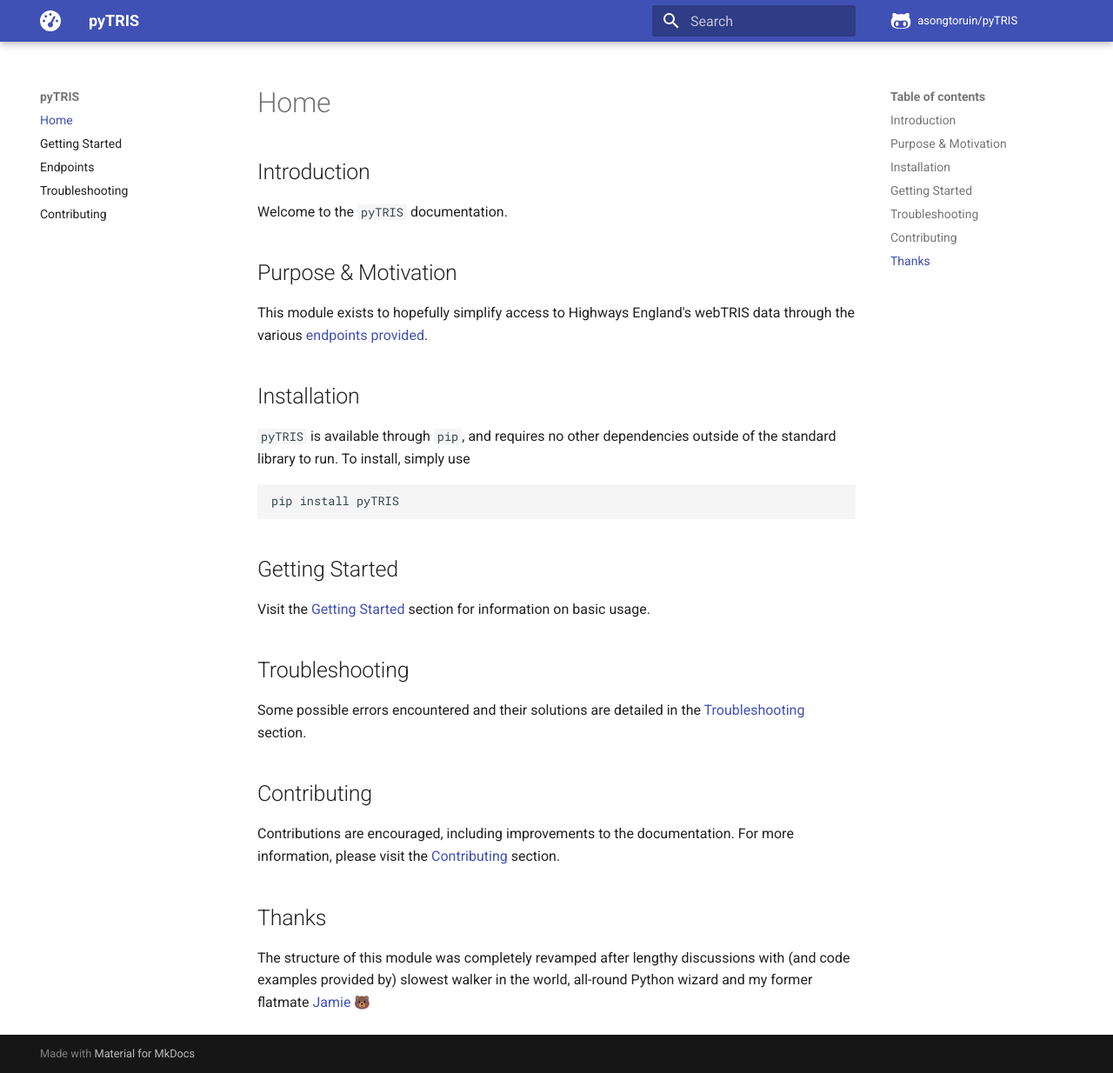
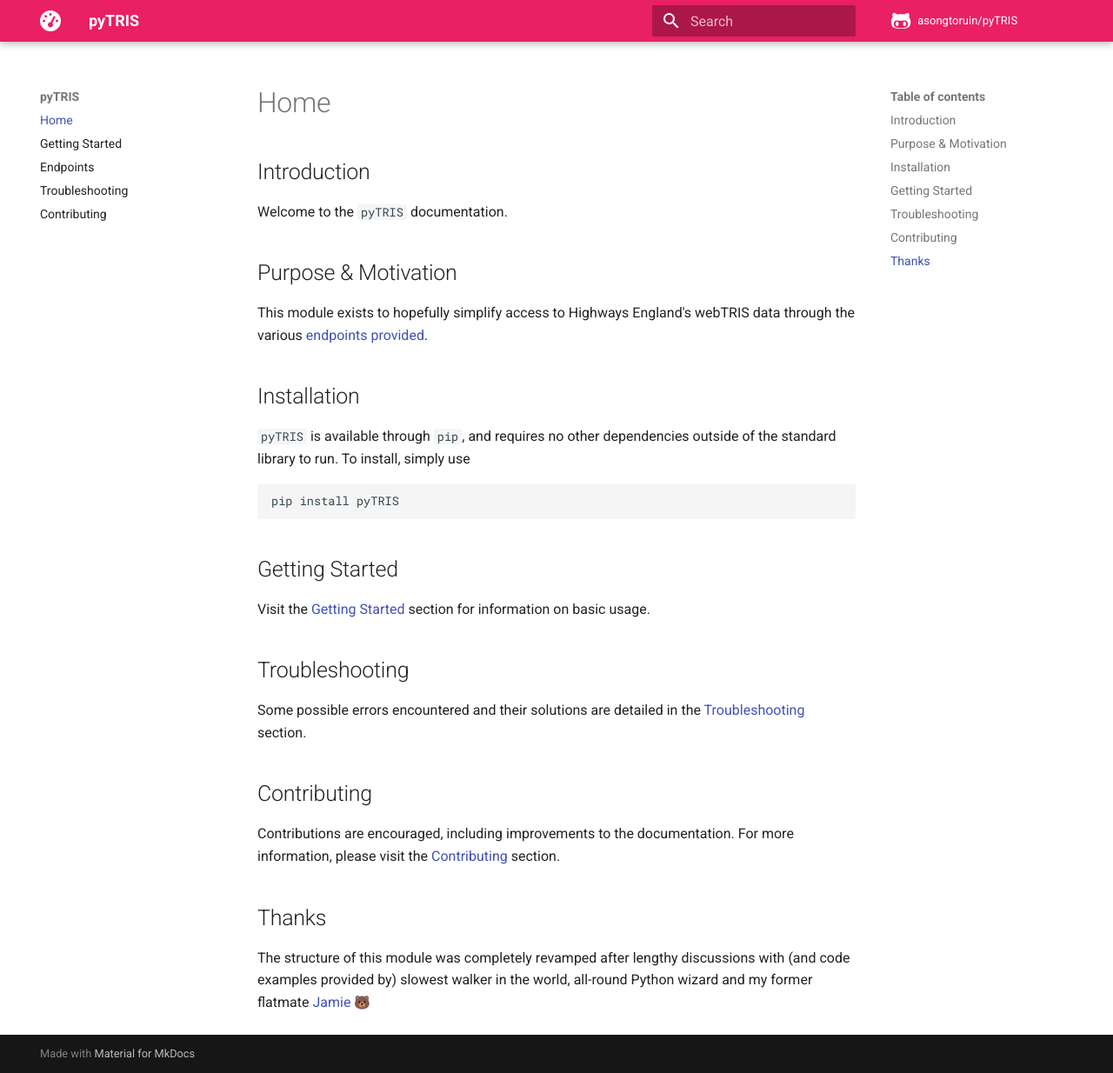
Before and after one commit to asongtoruin/pyTRIS, an MkDocs documentation site: the page built from docs/index.md, in a window 1280 px wide and 1234 px high. Shown: the whole window at 87% size. Built offline with MkDocs 1.6.1 and Material for MkDocs 9.7.7, drawn with Linux system fonts in a browser that asks for light colours; emoji names are drawn with the system emoji font; comment, search, counter and statistics services are not loaded.

Commit message:
Change colour scheme for docs
Pink and blue is nice.

```diff
--- a/mkdocs.yml
+++ b/mkdocs.yml
@@ -2,6 +2,10 @@ site_name: pyTRIS
 
 theme:
   name: material
+  palette:
+    scheme: preference
+    primary: pink
+    accent: blue
   icon:
     logo: fontawesome/solid/tachometer-alt
     repo: fontawesome/brands/github-alt
```
